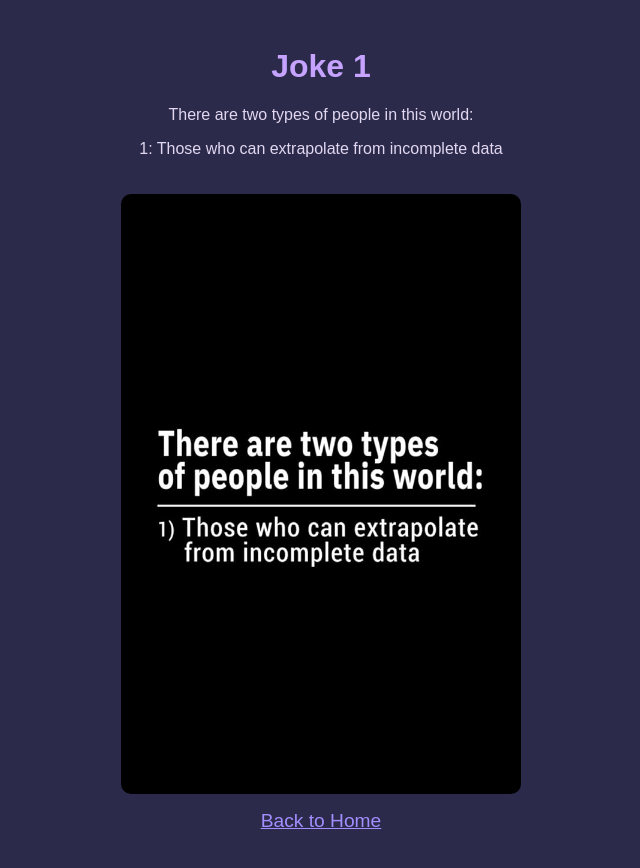
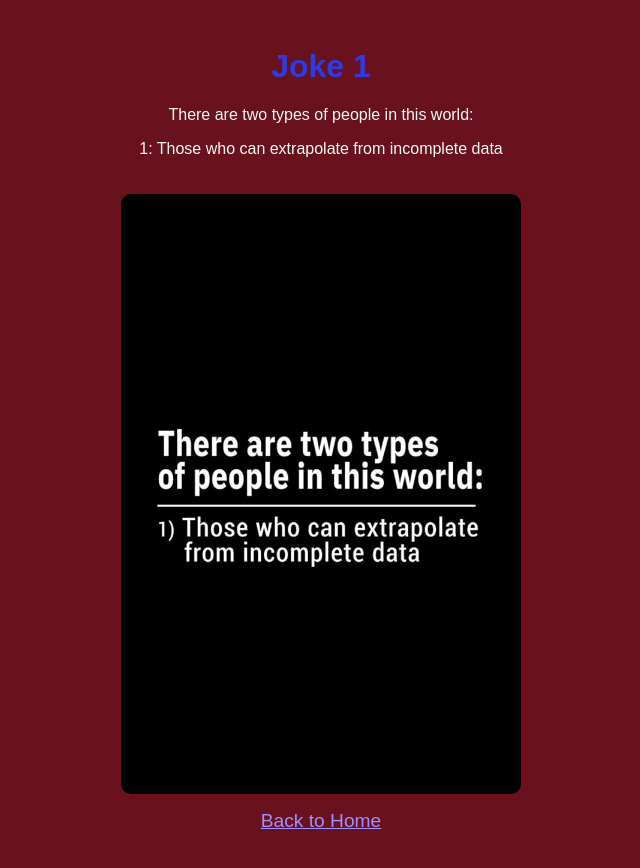
Before and after one commit to Abrams117-dot/final-website, a plain HTML site: page joke1.html in a window 1280 px wide. Shown: the whole page, without its empty margins (319-959 px from the left). Drawn offline with Linux system fonts and the light colour scheme.

Commit message:
Changed colors

```diff
--- a/joke1.html
+++ b/joke1.html
@@ -4,14 +4,14 @@
     <title>Joke 4</title>
     <style>
 body{
-background-color: #2c2a4a;
-color: #e1d7f0;
+background-color: #69111d;
+color: #f8f8f8;
 font-family: Arial, sans-serif;
 text-align: center;
 padding: 40px;
 }
 h1{
-color: #c5a3ff;
+color: #2d3ae6;
 }
 img{
 width: 400px;
```
Also changed, not shown: joke2.html (+2 -2 lines), joke3.html (+2 -2 lines), joke4.html (+2 -2 lines).
